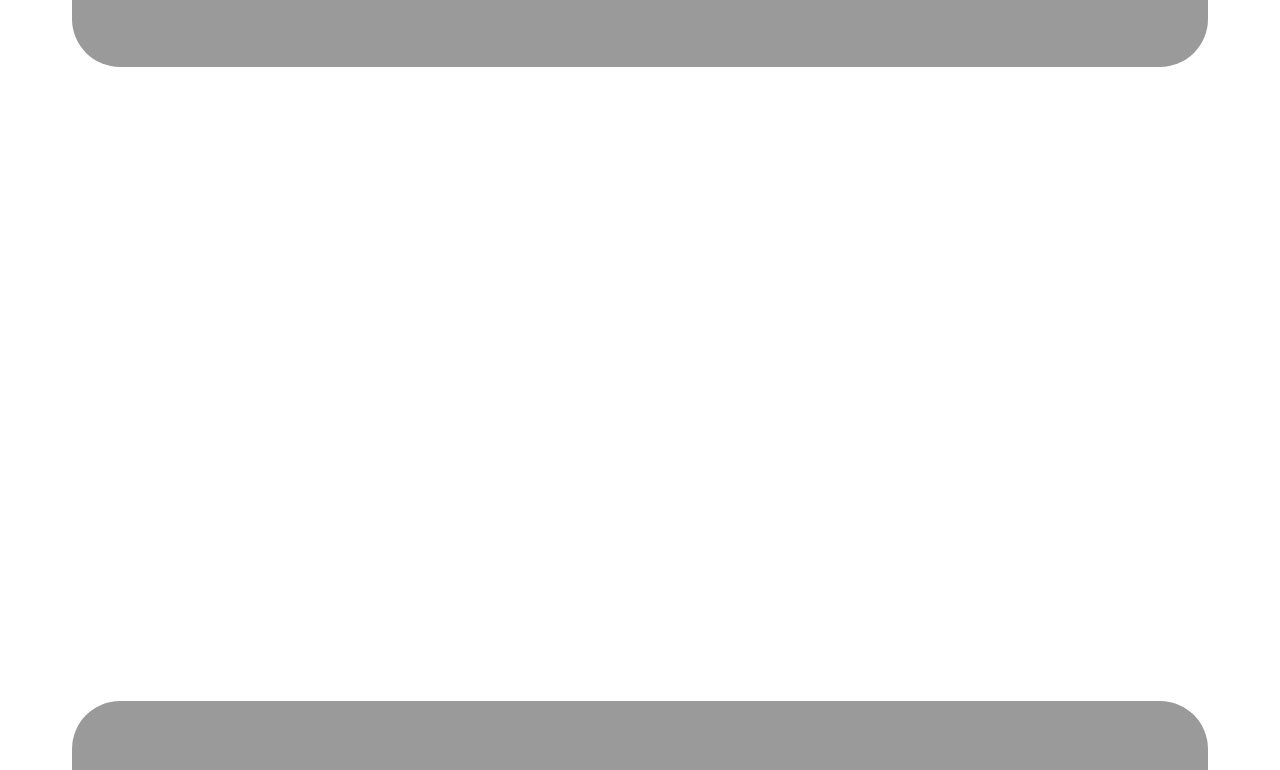
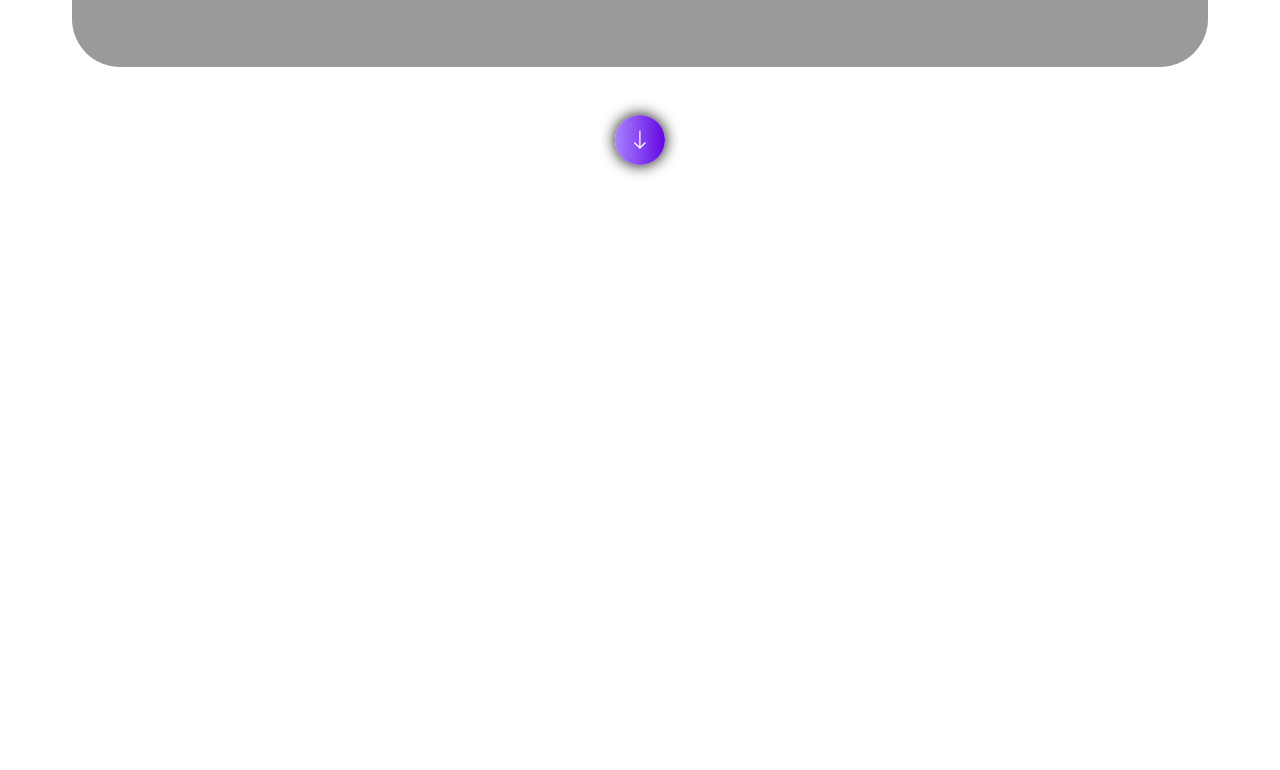
Before and after one commit to Esmith-Sdev/Portfolio, a React (Vite) app in the folder portfolio/: page / in a window 1280 px wide. Shown: the part 1511-2281 px from the top of the page. Built offline with nearby package versions, Linux system fonts and the light colour scheme; a web font is replaced by a local one.

Commit message:
Navigation arrows implemented below sections

```diff
--- a/portfolio/src/Components/WelcomeHeader.jsx
+++ b/portfolio/src/Components/WelcomeHeader.jsx
@@ -1,4 +1,3 @@
-import { Container } from "react-bootstrap";
 import { Nav } from "react-bootstrap";
 import "../styles/WelcomeHeader.css";
 export default function WelcomeHeader() {
--- a/portfolio/src/Pages/About.jsx
+++ b/portfolio/src/Pages/About.jsx
@@ -1,3 +1,4 @@
+import { Nav } from "react-bootstrap";
 export default function About() {
   return (
     <section className="section">
@@ -20,6 +21,13 @@ export default function About() {
           </p>
         </div>
       </div>
+      <div className="d-flex flex-column align-items-center mt-5">
+        <Nav.Link href="/Portfolio/#projects">
+          <div className="iconCircle">
+            <i className="bi bi-arrow-down"></i>
+          </div>
+        </Nav.Link>
+      </div>
     </section>
   );
 }
--- a/portfolio/src/Pages/Projects.jsx
+++ b/portfolio/src/Pages/Projects.jsx
@@ -1,4 +1,4 @@
-import { Button, Card, Container, Row, Col } from "react-bootstrap";
+import { Button, Card, Container, Row, Col, Nav } from "react-bootstrap";
 import FishQuestThumbnail from "../assets/FishQuest-Logo-w-text.png";
 import SheinThumbnail from "../assets/shein-final-logo.png";
 import SunriseKitchenThumbnail from "../assets/sunrise-logo.png";
@@ -151,6 +151,13 @@ export default function Projects() {
           </Container>
         </div>
       </div>
+      <Nav.Link href="/Portfolio/#contact">
+        <div className="d-flex flex-column align-items-center mt-5">
+          <div className="iconCircle">
+            <i className="bi bi-arrow-down"></i>
+          </div>
+        </div>
+      </Nav.Link>
     </section>
   );
 }
```
